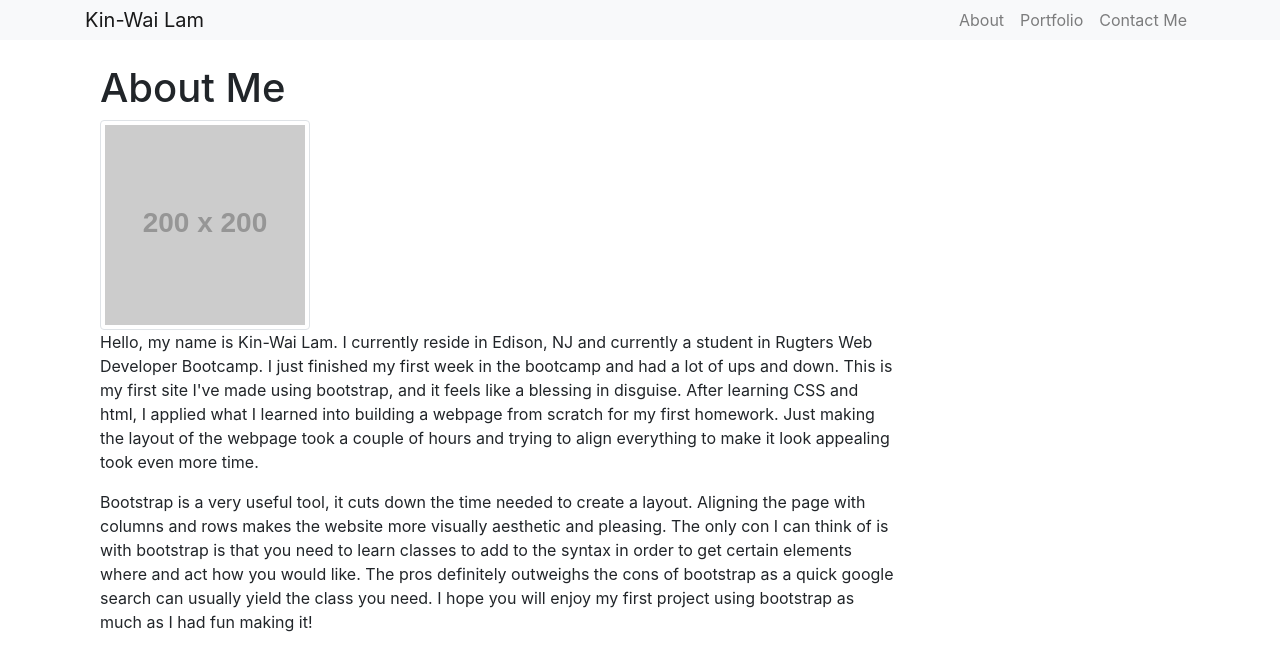
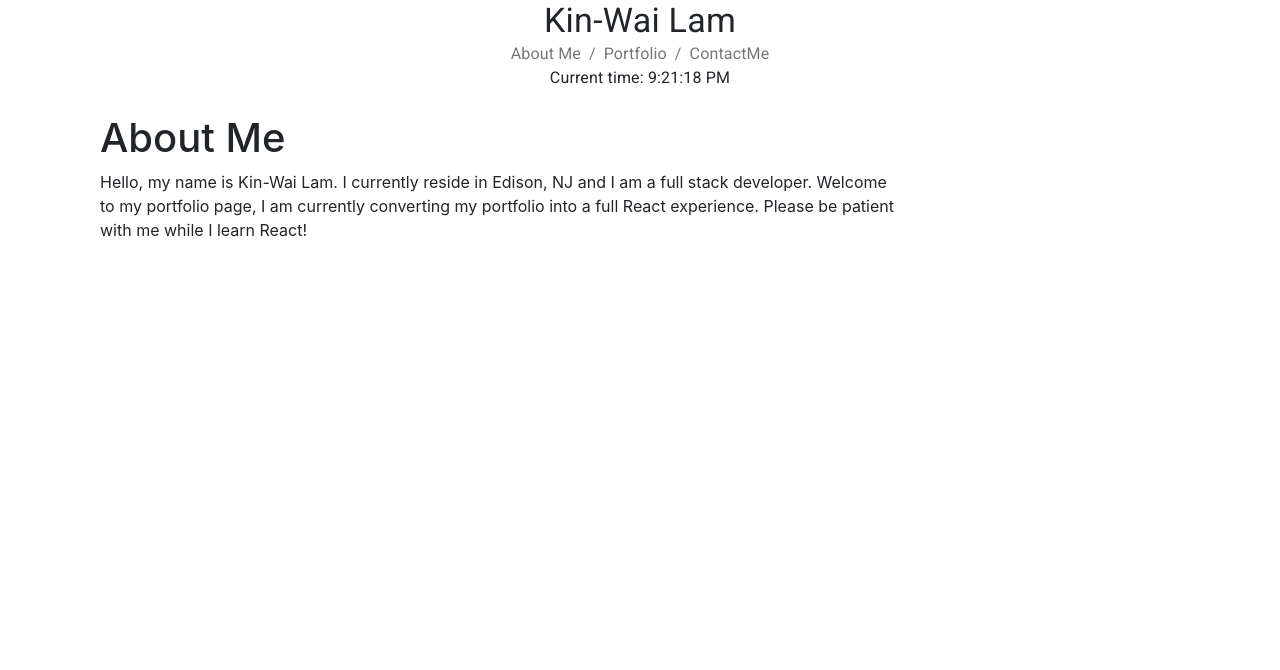
Before and after one commit to Thewa55/React-Portfolio, a React (Create React App) app: page / in a window 1280 px wide. Shown: the top 670 px of the page. Built offline with nearby package versions, Linux system fonts and the light colour scheme.

Commit message:
Made a material ui breadcrumb for nav bar and a current time in the navbar

```diff
--- a/package.json
+++ b/package.json
@@ -3,13 +3,16 @@
   "version": "0.1.0",
   "private": true,
   "dependencies": {
+    "@material-ui/core": "^4.9.7",
+    "@material-ui/icons": "^4.9.1",
     "@testing-library/jest-dom": "^4.2.4",
     "@testing-library/react": "^9.5.0",
     "@testing-library/user-event": "^7.2.1",
     "react": "^16.13.1",
     "react-dom": "^16.13.1",
     "react-router-dom": "^5.1.2",
-    "react-scripts": "3.4.1"
+    "react-scripts": "3.4.1",
+    "typeface-roboto": "0.0.75"
   },
   "scripts": {
     "start": "react-scripts start",
--- a/public/index.html
+++ b/public/index.html
@@ -4,6 +4,10 @@
     <meta charset="utf-8" />
     <link rel="icon" href="%PUBLIC_URL%/favicon.ico" />
     <meta name="viewport" content="width=device-width, initial-scale=1" />
+    <meta
+  name="viewport"
+  content="minimum-scale=1, initial-scale=1, width=device-width"
+/>
     <meta name="theme-color" content="#000000" />
     <meta
       name="description"
@@ -25,20 +29,12 @@
       Learn how to configure a non-root public URL by running `npm run build`.
     -->
     <link rel="stylesheet" href="https://cdnjs.cloudflare.com/ajax/libs/twitter-bootstrap/4.0.0/css/bootstrap.min.css"/>
+    <link rel="stylesheet" href="https://fonts.googleapis.com/css?family=Roboto:300,400,500,700&display=swap" />
+    <link rel="stylesheet" href="https://fonts.googleapis.com/icon?family=Material+Icons" />
     <title>React App</title>
   </head>
   <body>
     <noscript>You need to enable JavaScript to run this app.</noscript>
     <div id="root"></div>
-    <!--
-      This HTML file is a template.
-      If you open it directly in the browser, you will see an empty page.
-
-      You can add webfonts, meta tags, or analytics to this file.
-      The build step will place the bundled scripts into the <body> tag.
-
-      To begin the development, run `npm start` or `yarn start`.
-      To create a production bundle, use `npm run build` or `yarn build`.
-    -->
   </body>
 </html>
--- a/src/App.js
+++ b/src/App.js
@@ -3,16 +3,17 @@ import { BrowserRouter as Router, Route } from "react-router-dom";
 import Portfolio from "./pages/Portfolio";
 import About from "./pages/About";
 import Contact from "./pages/Contact"
-import Navbar from "./components/Navbar";
+// import Navbar from "./components/Navbar";
 // import Footer from "./components/Footer";
 import Wrapper from "./components/Wrapper";
-
+import Header from "./components/Header"
+import 'typeface-roboto';
 
 function App() {
   return (
     <Router>
       <div>
-        <Navbar />
+        <Header />
         <Wrapper>
           <Route exact path="/" component={About} />
           <Route exact path="/ContactMe" component={Contact} />
--- a/src/components/AboutMe/index.js
+++ b/src/components/AboutMe/index.js
@@ -6,12 +6,9 @@ function AboutMe() {
       <div className="col">
         <br />
           <h1>About Me</h1>
-          <img className="img img-thumbnail" src="http://placehold.it/200x200" alt=""/ >
+          {/* <img className="img img-thumbnail" src="http://placehold.it/200x200" alt=""/ > */}
           <p>
-            Hello, my name is Kin-Wai Lam. I currently reside in Edison, NJ and currently a student in Rugters Web Developer Bootcamp. I just finished my first week in the bootcamp and had a lot of ups and down. This is my first site I've made using bootstrap, and it feels like a blessing in disguise. After learning CSS and html, I applied what I learned into building a webpage from scratch for my first homework. Just making the layout of the webpage took a couple of hours and trying to align everything to make it look appealing took even more time.
-          </p>
-          <p>
-            Bootstrap is a very useful tool, it cuts down the time needed to create a layout. Aligning the page with columns and rows makes the website more visually aesthetic and pleasing. The only con I can think of is with bootstrap is that you need to learn classes to add to the syntax in order to get certain elements where and act how you would like. The pros definitely outweighs the cons of bootstrap as a quick google search can usually yield the class you need. I hope you will enjoy my first project using bootstrap as much as I had fun making it!
+            Hello, my name is Kin-Wai Lam. I currently reside in Edison, NJ and I am a full stack developer. Welcome to my portfolio page, I am currently converting my portfolio into a full React experience. Please be patient with me while I learn React!
           </p>
        </div>
     </div>
--- /dev/null
+++ b/src/components/BreadcrumbsNav/index.js
@@ -0,0 +1,26 @@
+import React from "react";
+import Link from '@material-ui/core/Link';
+import Breadcrumbs from '@material-ui/core/Breadcrumbs';
+
+
+function BreadcrumbsNav() {
+  return(
+  <Breadcrumbs aria-label="breadcrumb">
+    <Link color="inherit" href="/">
+      About Me
+    </Link>
+    <Link color="inherit" href="/Portfolio">
+      Portfolio
+    </Link>
+    <Link
+      color="inherit"
+      href="/ContactMe"
+      aria-current="page"
+    >
+    ContactMe
+    </Link>
+  </Breadcrumbs>
+  )
+}
+
+export default BreadcrumbsNav;
--- /dev/null
+++ b/src/components/CenteredGrid/index.js
@@ -0,0 +1,10 @@
+import React from "react";
+import Grid from '@material-ui/core/Grid';
+
+function CenteredGrid(){
+  return(
+    <Grid container direction="row" justify="center" alignItems="center" />
+  )
+}
+
+export default CenteredGrid;
--- /dev/null
+++ b/src/components/Header/index.js
@@ -0,0 +1,25 @@
+import React from "react";
+// import CenteredGrid from "../CenteredGrid";
+import Breadcrumbs from "../BreadcrumbsNav";
+import Grid from '@material-ui/core/Grid';
+import 'typeface-roboto';
+import Typography from '@material-ui/core/Typography';
+import Time from '../Time'
+
+function Header(){
+  return(
+    <div>
+      <Grid container justify="center">
+        <Typography variant="h4" component="h2">
+          Kin-Wai Lam
+        </Typography>
+      </Grid>
+      <Grid container justify="center">
+        <Breadcrumbs />
+      </Grid>
+      <Time />
+    </div>
+  )
+}
+
+export default Header;
--- a/src/components/Portfolio/index.js
+++ b/src/components/Portfolio/index.js
@@ -38,6 +38,9 @@ function Portfolio(){
                   </a>
                 </div>
               </div>
+              <div>
+                 <h1>Work in Progress!!!!</h1>
+              </div>
             </article>
           </div>
         </div>
--- /dev/null
+++ b/src/components/Time/index.js
@@ -0,0 +1,29 @@
+import React, {Component} from "react";
+import 'typeface-roboto';
+import Typography from '@material-ui/core/Typography';
+import Grid from '@material-ui/core/Grid';
+
+class Time extends Component{
+  state = {
+    date: new Date()
+  };
+
+  timeUpdate(){
+    setInterval(() =>{
+      this.setState({date:new Date()})
+    }, 1000)
+  }
+
+  render (){
+    return(
+      <Grid container justify="center">
+        <Typography variant="body1">
+          Current time: {this.state.date.toLocaleTimeString()}
+        </Typography>
+        {this.timeUpdate()}
+      </Grid>
+    )
+  }
+}
+
+export default Time;
```
Also changed, not shown: 1 other file (tests, documents, lock files or other folders).
